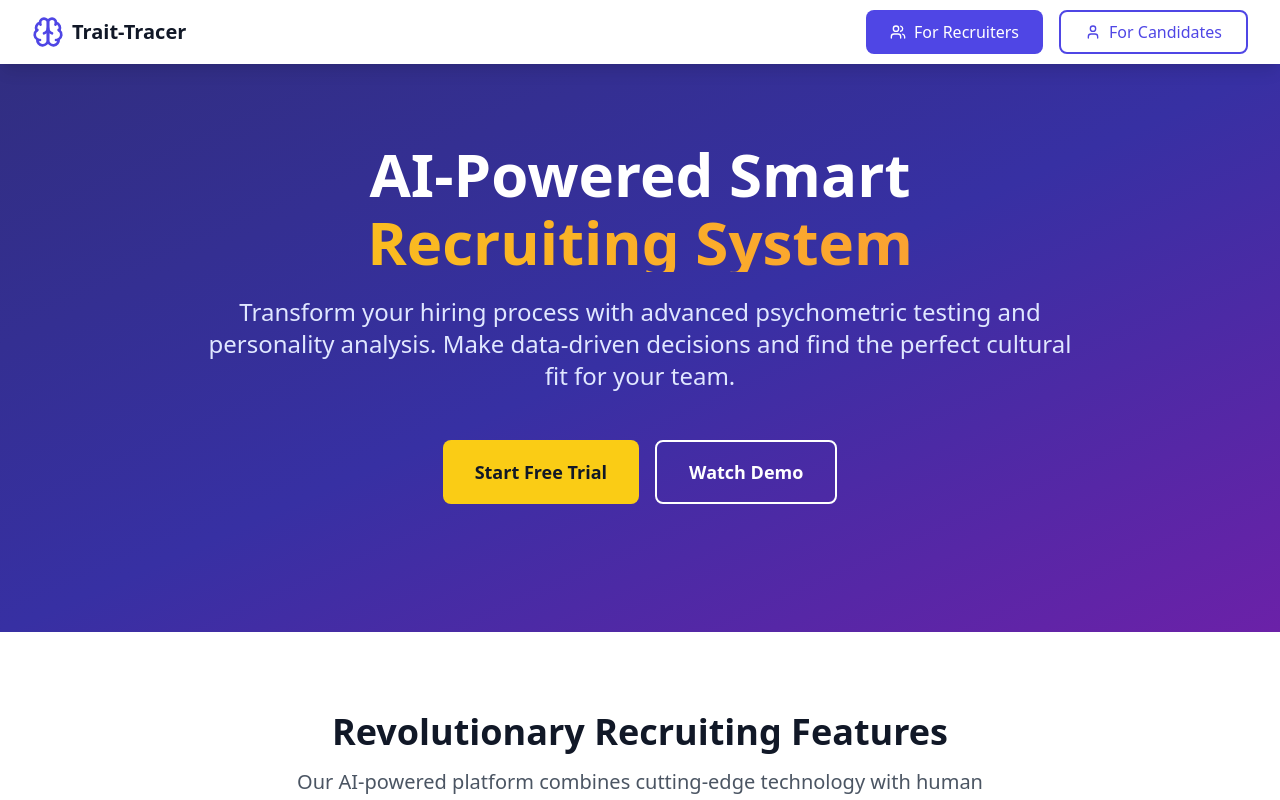
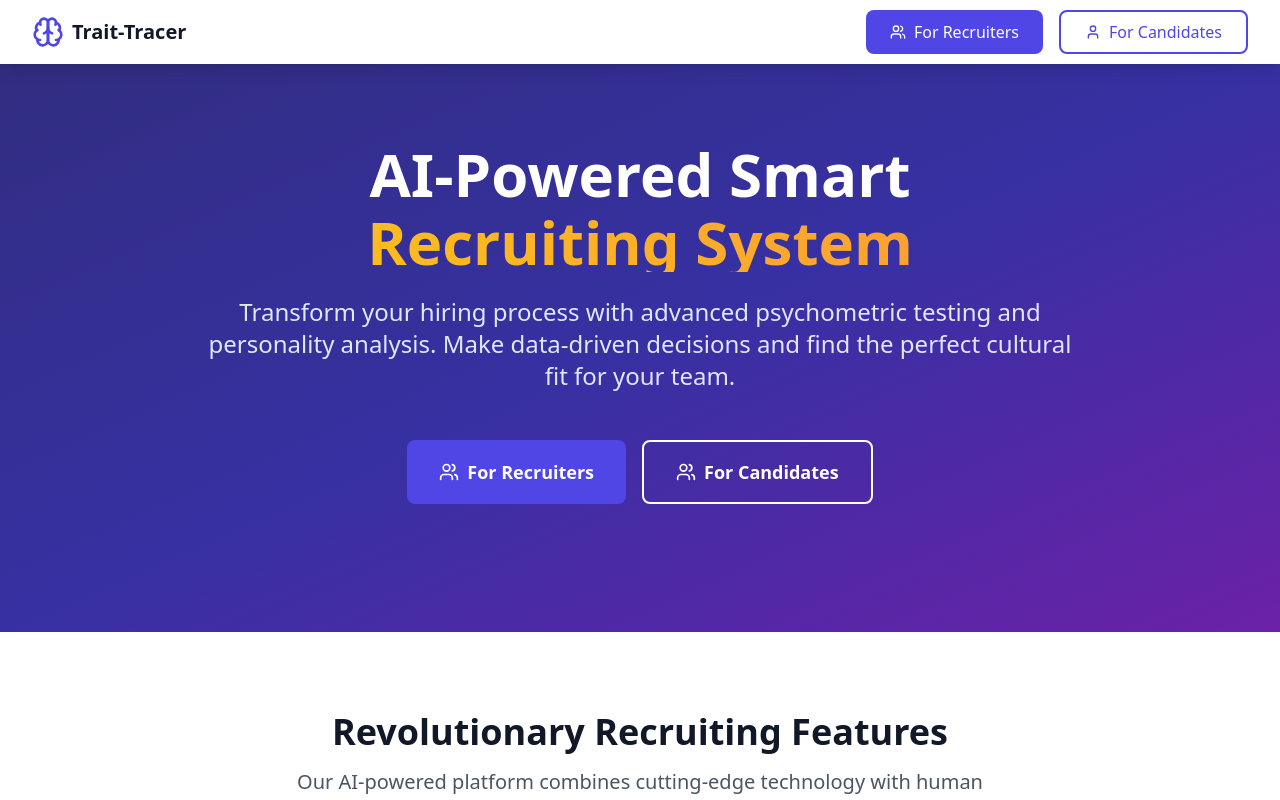
Before and after one commit to ZayeemMohd/Trait-Tracer-MVP, a React (Vite) app: page / in a window 1280 px wide. Shown: the top 800 px of the page. Built offline with nearby package versions, Linux system fonts and the light colour scheme; no server answers.

Commit message:
Fix Sign Out button and replace hero section buttons

```diff
--- a/src/components/Navigation.tsx
+++ b/src/components/Navigation.tsx
@@ -76,7 +76,7 @@ function Navigation() {
 
                 <button
                   onClick={handleSignOut}
-                  className="text-gray-600 hover:text-gray-800 font-medium flex items-center space-x-1 cursor-pointer"
+                  className="bg-gray-100 hover:bg-gray-200 text-gray-700 px-4 py-2 rounded-lg font-medium transition-colors duration-200 flex items-center space-x-1 cursor-pointer"
                 >
                   <LogOut className="w-4 h-4" />
                   <span>Sign Out</span>
--- a/src/contexts/AuthContext.jsx
+++ b/src/contexts/AuthContext.jsx
@@ -126,19 +126,16 @@ export function AuthProvider({ children }) {
 
   const signOut = async () => {
     try {
-      const { error } = await auth.signOut();
-      // Always clear local state, even if there's an error
+      // Clear local state first
       setUser(null);
       setUserProfile(null);
       setUserType(null);
       setSession(null);
+
+      const { error } = await auth.signOut();
       return { error };
     } catch (error) {
-      // Clear local state even on error
-      setUser(null);
-      setUserProfile(null);
-      setUserType(null);
-      setSession(null);
+      console.error('Sign out error:', error);
       return { error };
     }
   };
--- a/src/pages/LandingPage.tsx
+++ b/src/pages/LandingPage.tsx
@@ -1,7 +1,28 @@
 import React from 'react';
+import { useNavigate } from 'react-router-dom';
+import { useAuth } from '../contexts/AuthContext';
 import { Brain, Target, BarChart3, Users, Zap, Shield, CheckCircle, Star } from 'lucide-react';
 
 function LandingPage() {
+  const navigate = useNavigate();
+  const { user, userType } = useAuth();
+
+  const handleRecruiterClick = () => {
+    if (user && userType === 'recruiter') {
+      navigate('/recruiter/organizations');
+    } else {
+      navigate('/auth?type=recruiter');
+    }
+  };
+
+  const handleCandidateClick = () => {
+    if (user && userType === 'candidate') {
+      navigate('/candidate/dashboard');
+    } else {
+      navigate('/auth?type=candidate');
+    }
+  };
+
   return (
     <div className="min-h-screen">
       {/* Hero Section */}
@@ -19,11 +40,19 @@ function LandingPage() {
               Make data-driven decisions and find the perfect cultural fit for your team.
             </p>
             <div className="flex flex-col sm:flex-row gap-3 sm:gap-4 justify-center px-4">
-              <button className="bg-yellow-400 hover:bg-yellow-500 text-gray-900 px-6 sm:px-8 py-3 sm:py-4 rounded-lg font-semibold text-base sm:text-lg transition-all duration-200 transform hover:scale-105 w-full sm:w-auto">
-                Start Free Trial
+              <button
+                onClick={handleRecruiterClick}
+                className="bg-indigo-600 hover:bg-indigo-700 text-white px-6 sm:px-8 py-3 sm:py-4 rounded-lg font-semibold text-base sm:text-lg transition-all duration-200 transform hover:scale-105 w-full sm:w-auto flex items-center justify-center space-x-2"
+              >
+                <Users className="w-5 h-5" />
+                <span>For Recruiters</span>
               </button>
-              <button className="border-2 border-white text-white hover:bg-white hover:text-indigo-900 px-6 sm:px-8 py-3 sm:py-4 rounded-lg font-semibold text-base sm:text-lg transition-all duration-200 w-full sm:w-auto">
-                Watch Demo
+              <button
+                onClick={handleCandidateClick}
+                className="border-2 border-white text-white hover:bg-white hover:text-indigo-900 px-6 sm:px-8 py-3 sm:py-4 rounded-lg font-semibold text-base sm:text-lg transition-all duration-200 w-full sm:w-auto flex items-center justify-center space-x-2"
+              >
+                <Users className="w-5 h-5" />
+                <span>For Candidates</span>
               </button>
             </div>
           </div>
@@ -287,11 +316,19 @@ function LandingPage() {
             Join thousands of companies using Trait-Tracer to make smarter hiring decisions
           </p>
           <div className="flex flex-col sm:flex-row gap-3 sm:gap-4 justify-center px-4">
-            <button className="bg-white text-indigo-600 hover:bg-gray-100 px-6 sm:px-8 py-3 sm:py-4 rounded-lg font-semibold text-base sm:text-lg transition-colors duration-200 w-full sm:w-auto">
-              Get Started Free
+            <button
+              onClick={handleRecruiterClick}
+              className="bg-white text-indigo-600 hover:bg-gray-100 px-6 sm:px-8 py-3 sm:py-4 rounded-lg font-semibold text-base sm:text-lg transition-colors duration-200 w-full sm:w-auto flex items-center justify-center space-x-2"
+            >
+              <Users className="w-5 h-5" />
+              <span>For Recruiters</span>
             </button>
-            <button className="border-2 border-white text-white hover:bg-white hover:text-indigo-600 px-6 sm:px-8 py-3 sm:py-4 rounded-lg font-semibold text-base sm:text-lg transition-colors duration-200 w-full sm:w-auto">
-              Contact Sales
+            <button
+              onClick={handleCandidateClick}
+              className="border-2 border-white text-white hover:bg-white hover:text-indigo-600 px-6 sm:px-8 py-3 sm:py-4 rounded-lg font-semibold text-base sm:text-lg transition-colors duration-200 w-full sm:w-auto flex items-center justify-center space-x-2"
+            >
+              <Users className="w-5 h-5" />
+              <span>For Candidates</span>
             </button>
           </div>
         </div>
```
